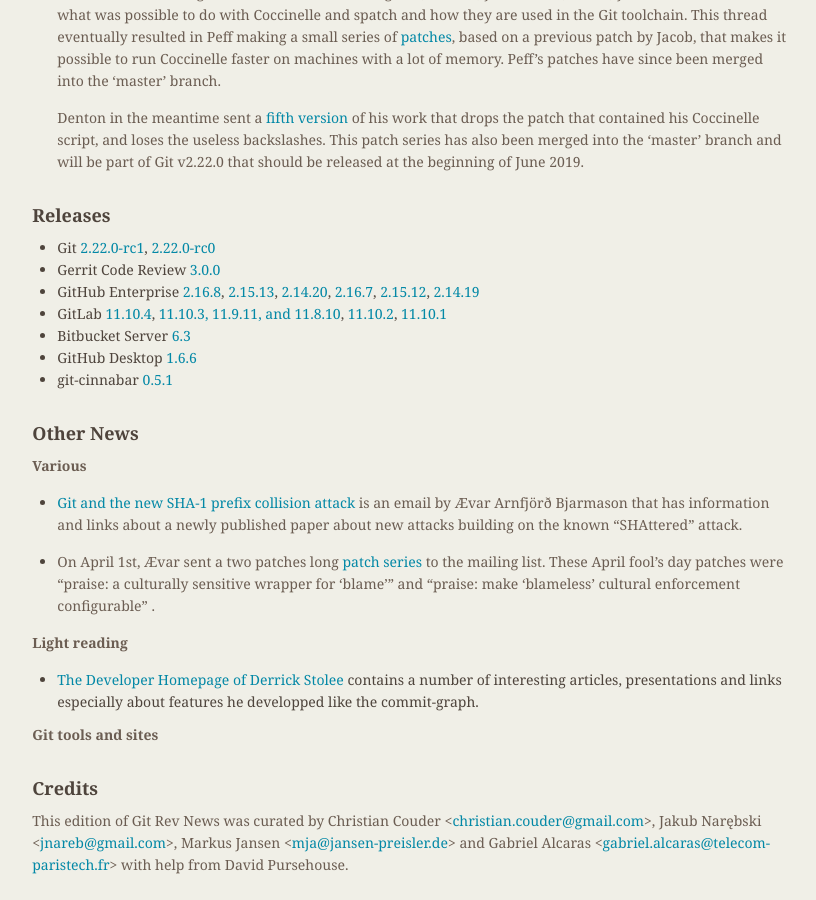
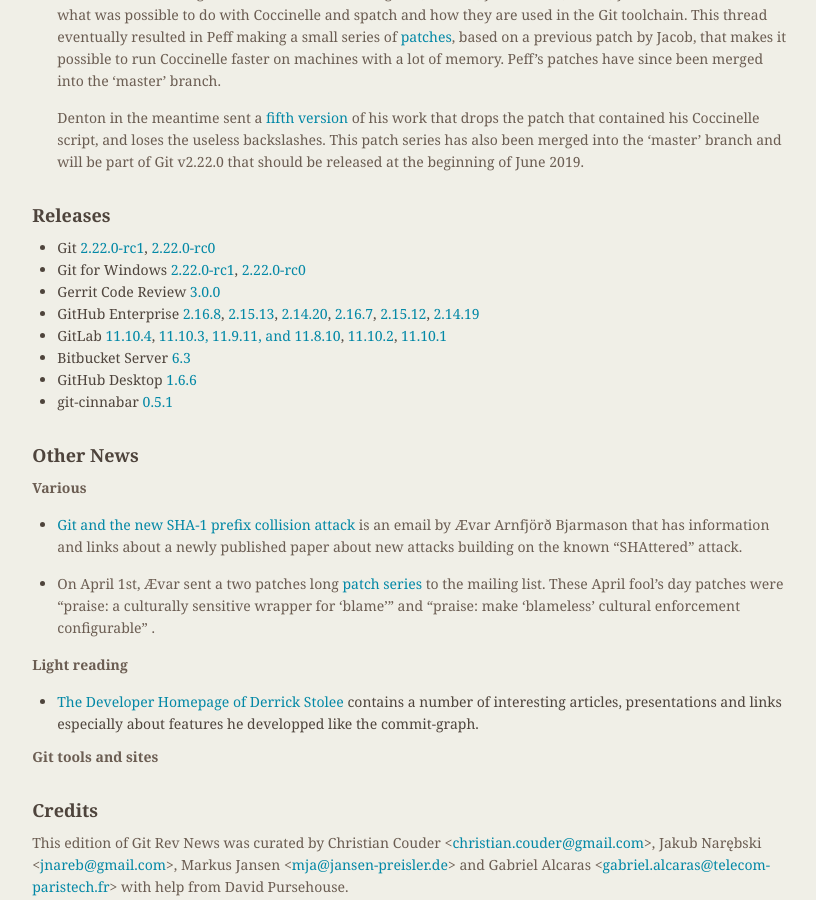
Before and after one commit to git/git.github.io, a Jekyll site: the page built from rev_news/drafts/edition-51.md, in a window 1280 px wide and 900 px high, scrolled down 2041 px. Shown: the whole window, without its empty margins (339-1155 px from the left). Built offline with Jekyll 4.4.1, drawn with Linux system fonts in a browser that asks for light colours.

Commit message:
rn-51: add Git for Windows releases

```diff
--- a/rev_news/drafts/edition-51.md
+++ b/rev_news/drafts/edition-51.md
@@ -166,6 +166,8 @@
 
 + Git [2.22.0-rc1](https://public-inbox.org/git/xmqq36la24t1.fsf@gitster-ct.c.googlers.com/),
 [2.22.0-rc0](https://public-inbox.org/git/xmqqef52baih.fsf@gitster-ct.c.googlers.com/)
++ Git for Windows [2.22.0-rc1](https://public-inbox.org/git/nycvar.QRO.7.76.6.1905192229360.46@tvgsbejvaqbjf.bet/),
+[2.22.0-rc0](https://public-inbox.org/git/nycvar.QRO.7.76.6.1905141056550.44@tvgsbejvaqbjf.bet/)
 + Gerrit Code Review [3.0.0](https://www.gerritcodereview.com/3.0.html)
 + GitHub Enterprise [2.16.8](https://enterprise.github.com/releases/2.16.8/notes),
 [2.15.13](https://enterprise.github.com/releases/2.15.13/notes),
```
